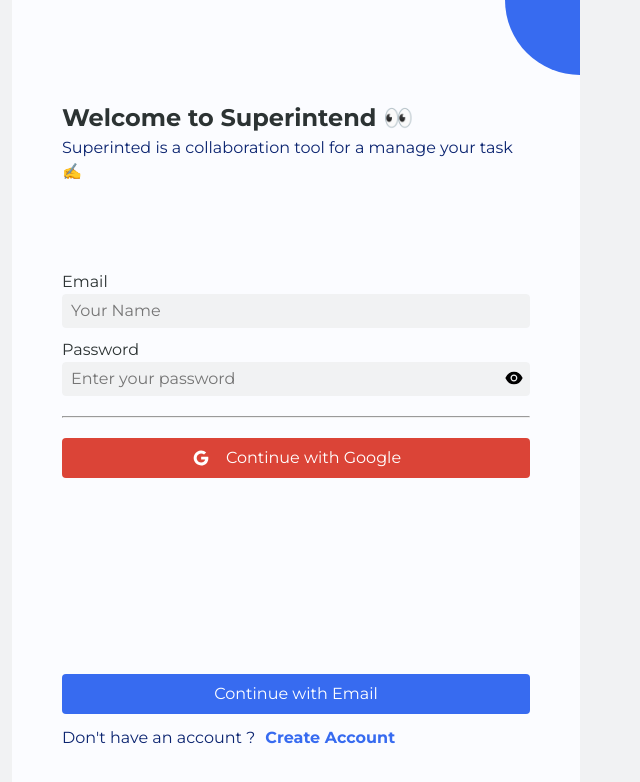
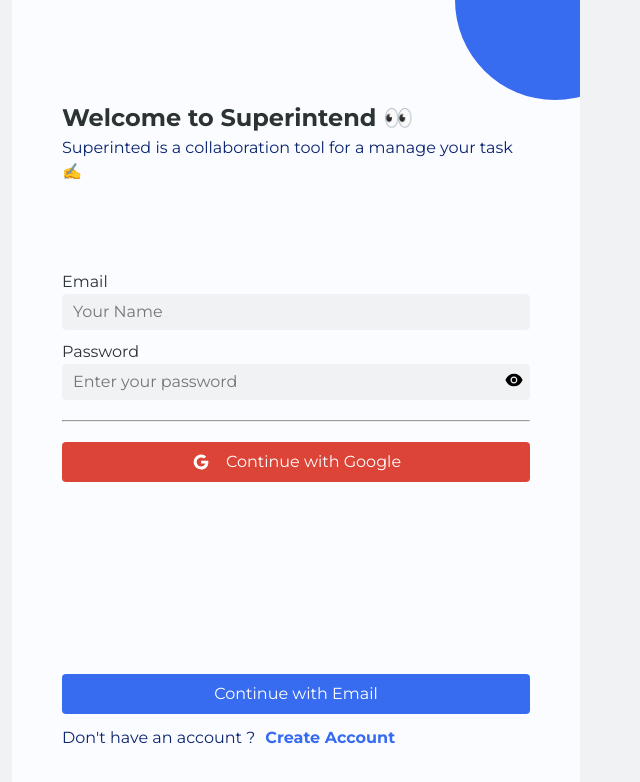
Before and after one commit to husenefendi/atomic-desing, a React (Vite) app: page /signin in a window 1280 px wide. Shown: the top 782 px of the page, without its empty margins (344-984 px from the left). Built offline with nearby package versions, Linux system fonts and the light colour scheme.

Commit message:
add action

```diff
--- a/src/components/atoms/Input.tsx
+++ b/src/components/atoms/Input.tsx
@@ -24,7 +24,7 @@
   outline: none;
   box-sizing: border-box;
   transition: 0.3s;
-  padding: 4px 8px;
+  padding: 5px 10px;
   cursor: pointer;
   background-color: ${props => props.theme.colors.grey};
   &:focus {
--- a/src/pages/Signin/index.tsx
+++ b/src/pages/Signin/index.tsx
@@ -11,6 +11,7 @@
 
 const SigninPage = () => {
   const [showPassword, setShowPassword] = useState<Boolean>(false);
+  const [email, setEmail] = useState<string>('');
   return (
     <FullHeightBackground color="white">
       <CircleElement
@@ -18,9 +19,9 @@
         style={{
           opacity: 1,
           right: -75,
-          top: -75,
+          top: -100,
         }}
-        size={150}
+        size={200}
       />
       <Box
         color="primary"
@@ -40,7 +41,12 @@
           </Text>
         </Box>
         <Box mt={50} style={{ flex: 3 }}>
-          <TextField type="email" label="Email" />
+          <TextField
+            type="email"
+            label="Email"
+            value={email}
+            onChange={e => setEmail(e.target.value)}
+          />
           <TextField
             type={showPassword ? 'text' : 'password'}
             label="Password"
```
